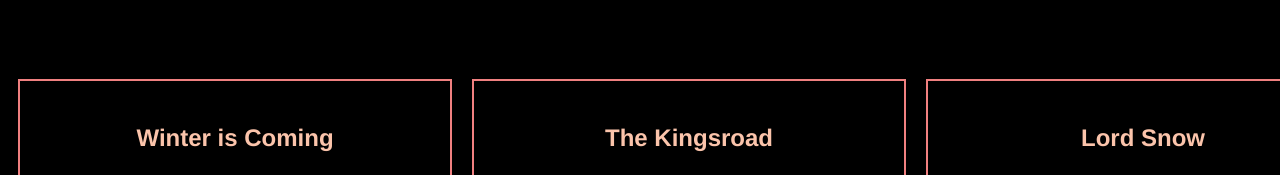
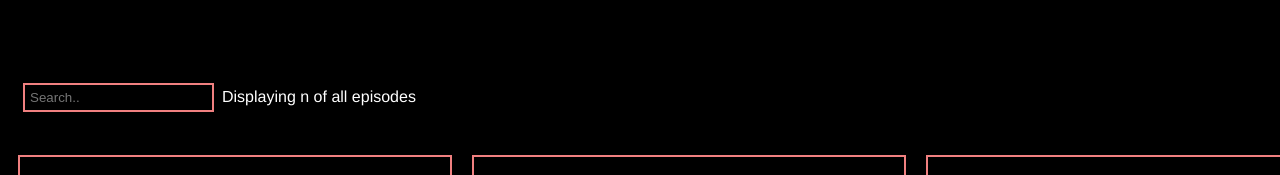
Before and after one commit to rajwinderb/tv-shows, a React (Create React App) app: page / in a window 1280 px wide. Shown: the part 129-304 px from the top of the page. Built offline with nearby package versions, Linux system fonts and the light colour scheme; the HTML template or start-up script is replaced by a standard one.

Commit message:
NavBar created and css added

```diff
--- a/src/App.tsx
+++ b/src/App.tsx
@@ -2,11 +2,13 @@
 import AppHeader from "./components/AppHeader";
 import AppFooter from "./components/AppFooter";
 import Episodes from "./components/Episodes";
+import NavBar from "./components/NavBar";
 
 function App(): JSX.Element {
   return (
     <>
       <AppHeader />
+      <NavBar />
       <Episodes />
       <AppFooter />
     </>
--- /dev/null
+++ b/src/components/NavBar.css
@@ -0,0 +1,22 @@
+#nav {
+  margin-top: 0;
+  margin-bottom: 20px;
+  margin-left: 15px;
+  font-size: 16px;
+}
+
+#nav input {
+  display: inline-block;
+  font-weight: 500;
+  padding: 5px;
+  border-width: 2px;
+  border-color: #f08080;
+  background-color: #000;
+  color: #fff;
+  border-style: solid;
+}
+
+#nav p {
+  margin-left: 8px;
+  display: inline-block;
+}
--- /dev/null
+++ b/src/components/NavBar.tsx
@@ -0,0 +1,15 @@
+import "./NavBar.css";
+
+export default function NavBar(): JSX.Element {
+  return (
+    <div id="nav">
+      <input
+        type="text"
+        placeholder="Search.."
+        name="search"
+        autoComplete="off"
+      />
+      <p>Displaying n of all episodes</p>
+    </div>
+  );
+}
```
